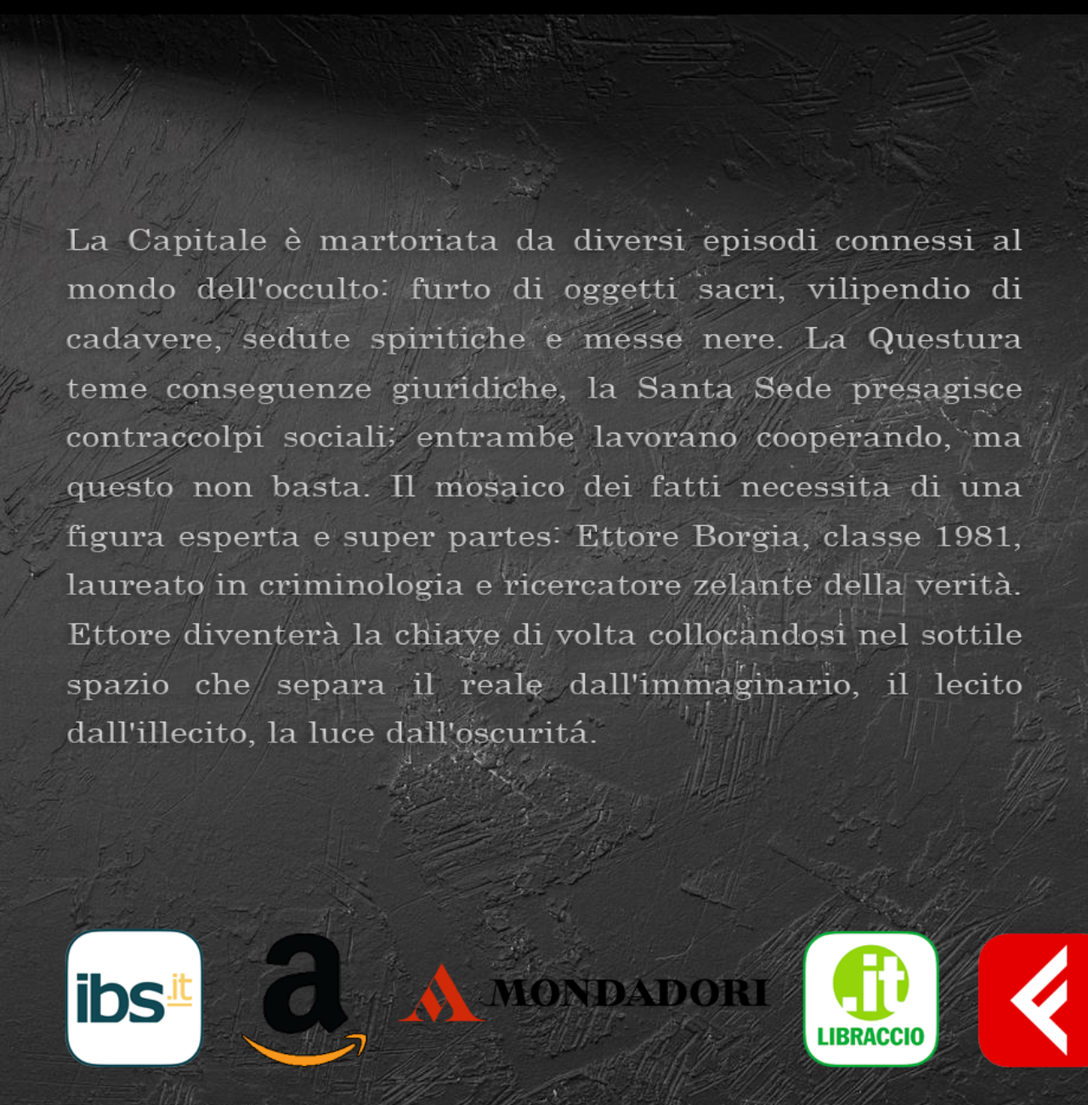
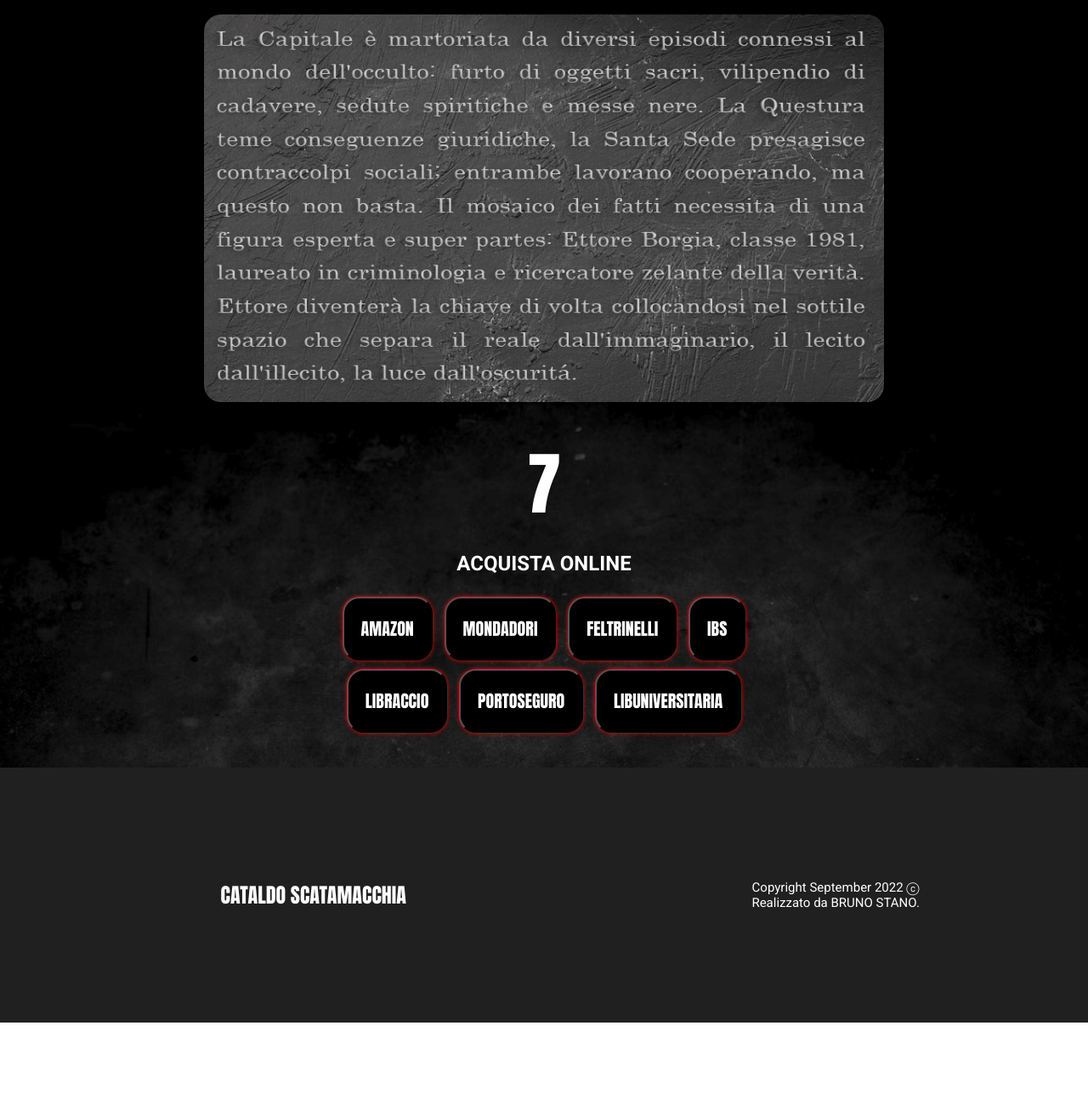
Before and after one commit to BRUN0STAN0/Cataldo-Scatamacchia, a plain HTML site: page index.html in a window 1280 px wide. Shown: the part 1500-2800 px from the top of the page at 85% size. After the commit the page ends 2703 px from the top, so only its background shows below. Drawn offline with Linux system fonts and the light colour scheme.

Commit message:
sell-image img

```diff
--- a/assets/css/style.css
+++ b/assets/css/style.css
@@ -109,7 +109,7 @@ header {
     background-size: cover;
     background-position: center;
     background-repeat: no-repeat;
-    height: 100vh;
+    min-height: 100vh;
     display: flex;
     justify-content: center;
     align-items: center;
@@ -175,9 +175,18 @@ iframe {
 
 /* SELL IMAGE */
 #sell-image {
-    background-image: url('../img/Book-Copertina.png');
-    background-size: 160%;
-    height: 105vw;
+    background-color: black;
+    display: flex;
+    justify-content: center;
+    align-items: center;
+}
+
+#sell-image div {}
+
+#sell-image img {
+    width: 90%;
+    max-width: 800px;
+    border-radius: 20px;
 }
 
 /* LIBRERIA */
@@ -185,7 +194,7 @@ iframe {
 section#libreria {
     background-image: url(../img/Wallpaper2.png);
     background-size: cover;
-    height: calc(80vh - 50px);
+    min-height: calc(60vh - 50px);
     display: flex;
     flex-direction: column;
     justify-content: center;
@@ -208,7 +217,7 @@ section#libreria h2 {
 
 section#libreria #buy {
     text-align: center;
-    max-width: 400px;
+    max-width: 600px;
 }
 
 footer {
@@ -218,6 +227,8 @@ footer {
     align-items: center;
     justify-content: space-around;
     padding-inline: 2%;
+    text-align: center;
+
 }
 
 footer a {
@@ -228,9 +239,8 @@ footer a {
 
 footer p {
     font-family: 'Roboto';
-    text-align: center;
     font-size: 15px;
-    width: 300px;
+    max-width: 300px;
 }
 
 footer p a {
--- a/index.html
+++ b/index.html
@@ -55,7 +55,7 @@
         </section>
 
         <section id="sell-image">
-
+                <img src="./assets/img/Book-Copertina-testo.png">
         </section>
 
         <section id="libreria">
@@ -74,7 +74,7 @@
     </main>
     <footer>
         <a href="#">CATALDO SCATAMACCHIA</a>
-        <p>Copyright September 2022 ⓒ <br> Realizzato da <a href="https://brun0stan0.github.io">BRUNO STANO</a>.</p>
+        <p><a href="https://brun0stan0.github.io" target="_blank">Copyright September 2022 ⓒ <br> Realizzato da BRUNO STANO</a>.</p>
     </footer>
 </div>
 </body>
```
Also changed, not shown: assets/img/Book-Copertina-testo.png (added).
